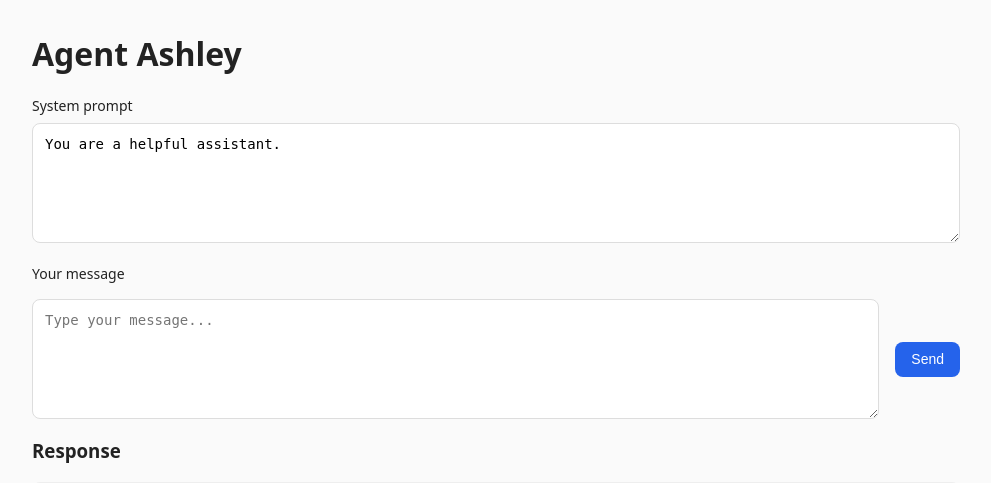
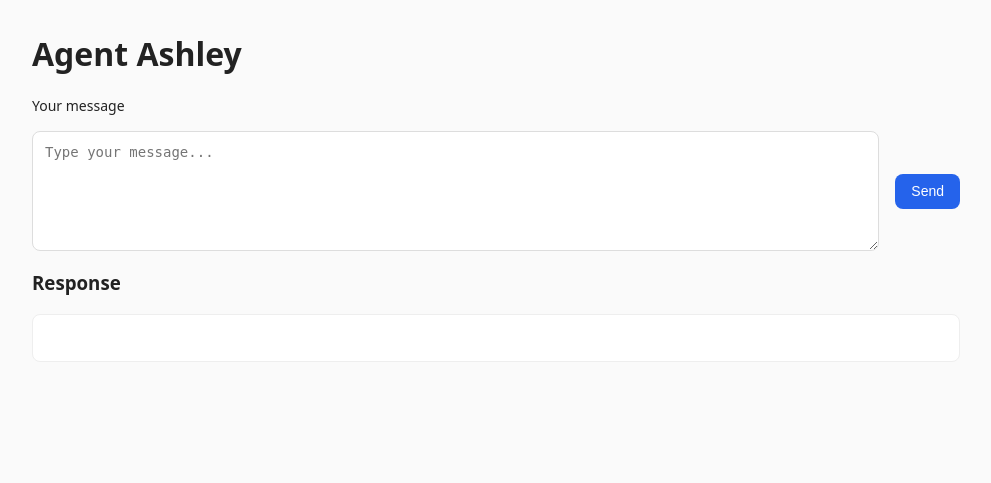
Before and after one commit to howellgod/Ashley, a FastAPI app: page / in a window 1280 px wide. Shown: the top 483 px of the page, without its empty margins (144-1135 px from the left). Run offline with FastAPI, Linux system fonts and the light colour scheme; parts of the project's set-up code (start-up, migrations or seed data) failed here and were passed over.

Commit message:
Refactor chat functionality by removing system prompt input and updating app.js and index.html references

```diff
--- a/Ashley/static/app.js
+++ b/Ashley/static/app.js
@@ -1,6 +1,5 @@
 async function send() {
   const prompt = document.getElementById('prompt').value.trim();
-  const system = document.getElementById('system').value;
   const out = document.getElementById('out');
   const sendBtn = document.getElementById('send');
   if (!prompt) { out.textContent = 'Please enter a message.'; return; }
@@ -10,7 +9,7 @@ async function send() {
     const res = await fetch('/chat/stream', {
       method: 'POST',
       headers: { 'Content-Type': 'application/json' },
-      body: JSON.stringify({ prompt, system })
+      body: JSON.stringify({ prompt })
     });
     if (!res.ok) {
       const err = await res.text();
--- a/Ashley/templates/index.html
+++ b/Ashley/templates/index.html
@@ -4,14 +4,13 @@
     <meta charset="utf-8" />
     <meta name="viewport" content="width=device-width, initial-scale=1" />
     <title>Agent Ashley</title>
-  <link rel="stylesheet" href="/static/styles.css?v=3" />
+  <link rel="stylesheet" href="/static/styles.css?v=5" />
   </head>
   <body>
     <div class="container">
       <h1>Agent Ashley</h1>
 
-      <label for="system">System prompt</label>
-      <textarea id="system">You are a helpful assistant.</textarea>
+
 
       <label for="prompt">Your message</label>
       <div class="row">
@@ -23,6 +22,6 @@
       <div id="out" class="out"></div>
     </div>
 
-  <script src="/static/app.js?v=3"></script>
+  <script src="/static/app.js?v=5"></script>
   </body>
 </html>
```
